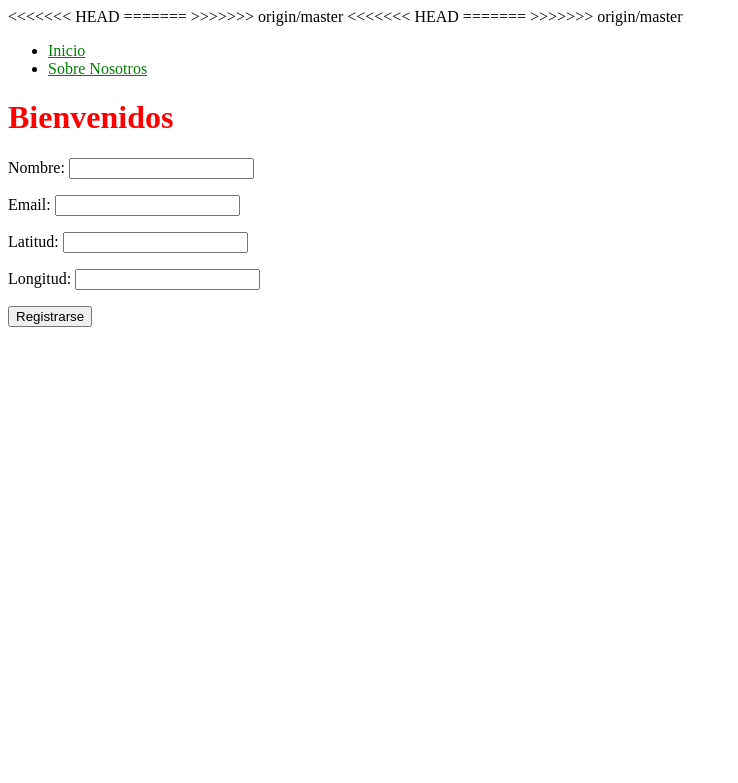
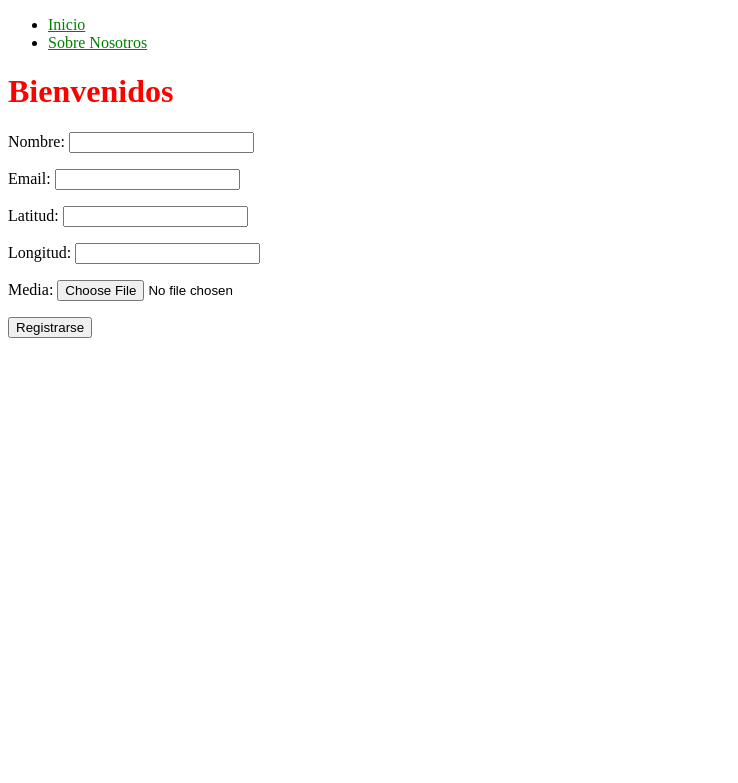
Before and after one commit to liapedro/probardjango, a Django app: page / in a window 1280 px wide. Shown: the top 783 px of the page, without its empty margins (0-738 px from the left). Run offline with Django 3.2, Linux system fonts and the light colour scheme.

Commit message:
Campo Media
Agregamos un campo media, para subir imagenes desde nuestro formulario.
Creamos una carpeta fuera del proyecto raiz con el nombre "media" donde
guardaremos nuestros archivos de imagenes.

```diff
--- a/probardjango/proyecto_raiz/boletin/forms.py
+++ b/probardjango/proyecto_raiz/boletin/forms.py
@@ -4,7 +4,7 @@ from .models import Registrado
 class RegistradoForm(forms.ModelForm):
 	class Meta:
 		model = Registrado
-		fields = ["nombre","email","latitud","longitud"] #Lista de campos
+		fields = ["nombre","email","latitud","longitud","media"] #Lista de campos
 
 	def clean_email(self):
 		email = self.cleaned_data.get("email")
--- a/probardjango/proyecto_raiz/boletin/models.py
+++ b/probardjango/proyecto_raiz/boletin/models.py
@@ -12,6 +12,7 @@ class Registrado(models.Model):
 	actualizado = models.DateTimeField(auto_now_add = False, auto_now = True)
 	latitud = models.CharField(max_length = 20, blank = False, null = False)
 	longitud = models.CharField(max_length = 20, blank = False, null = False)
+	media = models.FileField(upload_to="myfolder/", blank = True, null = True) #BARRA DESPUES, NO ANTES
 
 	def __unicode__(self): #En Python se utiliza __str__
 		return self.email
--- a/probardjango/proyecto_raiz/boletin/views.py
+++ b/probardjango/proyecto_raiz/boletin/views.py
@@ -6,7 +6,7 @@ from .models import Registrado
 
 def inicio(request):
 	titulo = "Bienvenidos"
-	form = RegistradoForm(request.POST or None) #Mostramos y validamos el formulario que tenemos en form.py
+	form = RegistradoForm(request.POST or None, request.FILES or None) #Mostramos y validamos el formulario que tenemos en form.py
 
 	contexto = {
 		"titulo": titulo,
--- a/probardjango/proyecto_raiz/probardjango/settings.py
+++ b/probardjango/proyecto_raiz/probardjango/settings.py
@@ -131,3 +131,8 @@ STATIC_ROOT = os.path.join(os.path.dirname(BASE_DIR), "static")
 #CARGAREMOS NUESTROS ARCHIVOS ESTATICOS Y NO HAYA
 #PROBLEMA EN PRODUCCION
 #2.- VAMOS A LA TERMINAL PARA EJECUTAR EL COMANDO DE COLLECTSTATIC
+
+#1.- DEBEMOS CREAR UNA CARPETA LLAMADA "media" FUERA DEL PROYECTO RAIZ DONDE
+#CARGAREMOS NUESTROS ARCHIVOS ESTATICOS Y NO HAYA
+#PROBLEMA EN PRODUCCION
+MEDIA_ROOT = os.path.join(os.path.dirname(BASE_DIR), "media")
--- a/probardjango/proyecto_raiz/templates/base.html
+++ b/probardjango/proyecto_raiz/templates/base.html
@@ -1,17 +1,11 @@
-<<<<<<< HEAD
 {% load staticfiles %}
 
-=======
->>>>>>> origin/master
 <!DOCTYPE html>
 <html>
 	<head>
 		<title>{% block head_title %}{% endblock %}</title>
-<<<<<<< HEAD
 		<link rel="stylesheet" href="{% static 'css/base.css' %}" />
 
-=======
->>>>>>> origin/master
 	</head>
 	<body>
 	<ul>
--- a/probardjango/proyecto_raiz/templates/inicio.html
+++ b/probardjango/proyecto_raiz/templates/inicio.html
@@ -8,7 +8,7 @@ Inicio
 <h1>{{ titulo }}</h1>
 
 {% if form %}
-<form method="POST" action="">
+<form method="POST" action="" enctype="multipart/form-data">
 {% csrf_token %}
 {{ form.as_p }}
 <input type="submit" value="Registrarse" />
```
Also changed, not shown: probardjango/media/myfolder/Futbol_Elota.jpg (added), probardjango/proyecto_raiz/boletin/migrations/0004_registrado_media.py (added), probardjango/proyecto_raiz/db.sqlite3, 5 other files.
